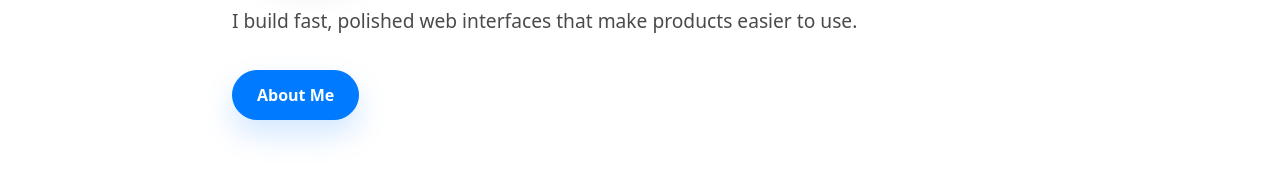
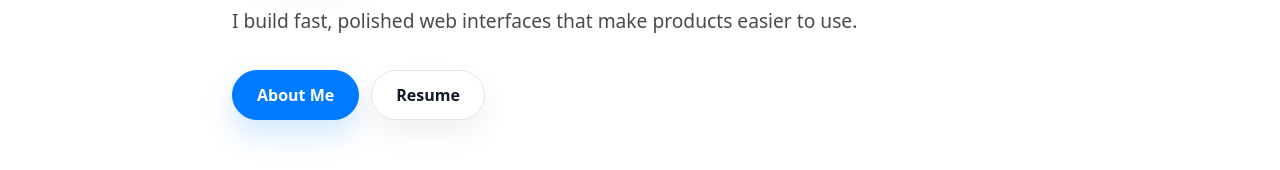
Before and after one commit to rahimjonov-j/Real-portifolio, a Next.js app: page /en in a window 1280 px wide. Shown: the part 459-629 px from the top of the page. Built offline with nearby package versions, Linux system fonts and the light colour scheme.

Commit message:
Refactor code structure for improved readability and maintainability

```diff
--- a/app/[lang]/page.tsx
+++ b/app/[lang]/page.tsx
@@ -124,13 +124,20 @@ export default async function HomePage({ params }: HomePageProps) {
                 <p>{dictionary.home.bio}</p>
               </section>
 
-              <section className="text-center md:text-left">
+              <section className="flex flex-col items-center gap-3 text-center sm:flex-row md:text-left">
                 <Link
                   className="inline-flex w-full items-center justify-center rounded-full border border-[#007bff] bg-[#007bff] px-6 py-3 text-base font-semibold text-white shadow-[0_14px_30px_rgba(0,123,255,0.18)] transition hover:-translate-y-px hover:bg-[#006ee6] sm:w-auto"
                   href={getLocalizedPath(locale, "about")}
                 >
                   {dictionary.home.aboutButton}
                 </Link>
+                <a
+                  className="inline-flex w-full items-center justify-center rounded-full border border-[#dbe4ef] bg-white/80 px-6 py-3 text-base font-semibold text-[#111827] shadow-[0_14px_30px_rgba(15,23,42,0.06)] transition hover:-translate-y-px hover:border-[#bfdbfe] hover:bg-[#eff6ff] hover:text-[#2563eb] dark:border-[#243142] dark:bg-[#111827]/80 dark:text-white dark:hover:border-[#3b82f6] dark:hover:bg-[#172033] dark:hover:text-[#93c5fd] sm:w-auto"
+                  download
+                  href={dictionary.home.resumeHref}
+                >
+                  {dictionary.home.resumeButton}
+                </a>
               </section>
             </div>
           </main>
--- a/lib/i18n.ts
+++ b/lib/i18n.ts
@@ -28,6 +28,8 @@ type Dictionary = {
     imageAlt: string;
     bio: string;
     aboutButton: string;
+    resumeButton: string;
+    resumeHref: string;
     footer: string;
   };
   about: {
@@ -111,6 +113,8 @@ const dictionaries: Record<Locale, Dictionary> = {
       bio:
         "Mahsulotni ishlatishni osonlashtiradigan tez va puxta web interfeyslar yarataman.",
       aboutButton: "Men haqimda",
+      resumeButton: "Resume",
+      resumeHref: "/JavohirbekRahimjonovUz.pdf",
       footer: "Javohirdev.uz"
     },
     about: {
@@ -177,6 +181,8 @@ const dictionaries: Record<Locale, Dictionary> = {
       bio:
         "I build fast, polished web interfaces that make products easier to use.",
       aboutButton: "About Me",
+      resumeButton: "Resume",
+      resumeHref: "/JavohirbekRahimjonovEn.pdf",
       footer: "Javohirdev.uz"
     },
     about: {
```
Also changed, not shown: 2 other files (tests, documents, lock files or other folders).
